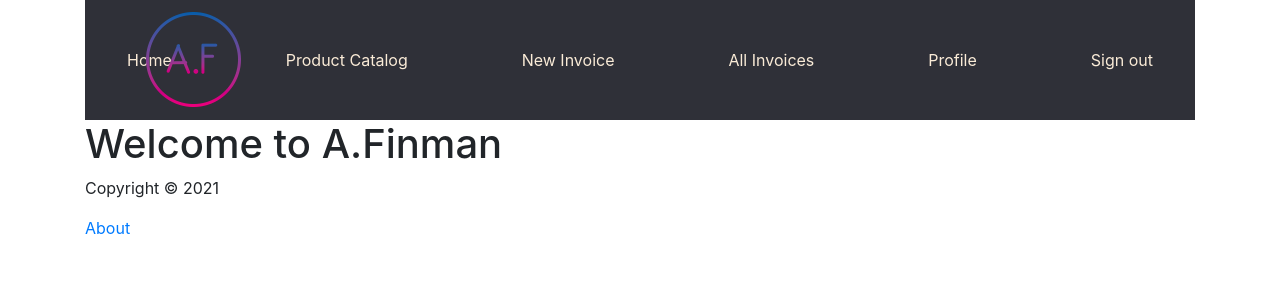
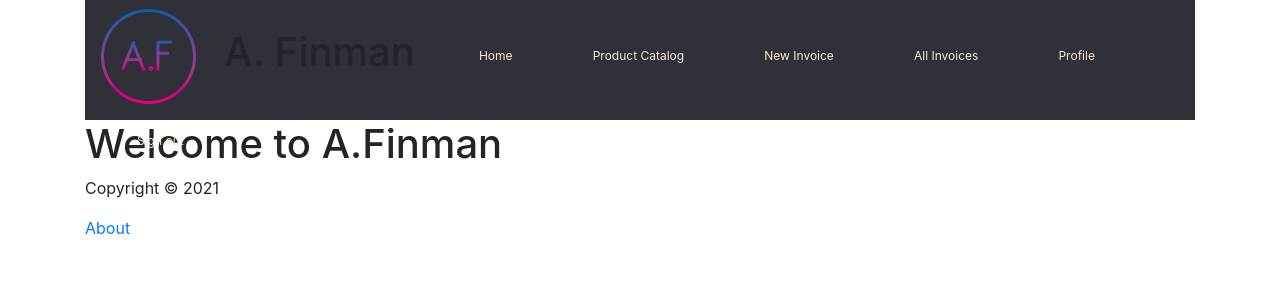
Before and after one commit to gabrieloldaccount/finman-frontend, a React (Create React App) app: page / in a window 1280 px wide. Shown: the top 300 px of the page. Built offline with nearby package versions, Linux system fonts and the light colour scheme; data requests are answered from the project's data file.

Commit message:
Changed the styling for the navbar

```diff
--- a/src/components/NavBar.css
+++ b/src/components/NavBar.css
@@ -1,17 +1,41 @@
+.navbar {
+    background-color: #2F3038;
+    font-family: inherit;
+    height: 120px;
+}
+
+.navLink {
+    color: antiquewhite;
+    font-size: 12px;
+    width: fit-content;
+}
+
+.navItem {
+    position: relative;
+    padding: 20px;
+}
+
+/*
 
 .navbar {
     background-color: #2F3038;
     font-family: inherit;
     height: 120px;
-    text-align: right;
 }
 
 .navItem {
-    padding: 10px;
+    position: relative;
+    top: 12px;
+    left: 2px;
+    padding: 5px;
+    border: 3px solid green;
+    width: 120px;
+    float: left;
 }
 
 .navLink {
     color: antiquewhite;
+    font-size: 12px;
 }
 
 .logo {
@@ -21,3 +45,5 @@
     left: 61px;
     top: 12px;
 }
+
+ */
--- a/src/components/NavBar.js
+++ b/src/components/NavBar.js
@@ -6,10 +6,12 @@ import logo from '/Users/elinfredriksson/WebstormProjects/finman-frontend/src/lo
 
 const NavBar = () => {
     return (
-        <div>
-
             <Nav  className='navbar'>
                 <img src={logo} alt="logo" className='logo'/>
+                <NavItem className='navItem'>
+                    <h1>A. Finman</h1>
+                </NavItem>
+
                 <NavItem className='navItem'>
                     <NavLink className='navLink' href="/">Home</NavLink>
                 </NavItem>
@@ -26,11 +28,13 @@ const NavBar = () => {
                     <NavLink className='navLink' href="#">Profile</NavLink>
                 </NavItem>
                 <NavItem className='navItem'>
+                </NavItem>
+                <NavItem className='navItem'>
                     <NavLink className='navLink' href="#">Sign out</NavLink>
                 </NavItem>
 
             </Nav>
-        </div>
+
     );
 }
 
```
